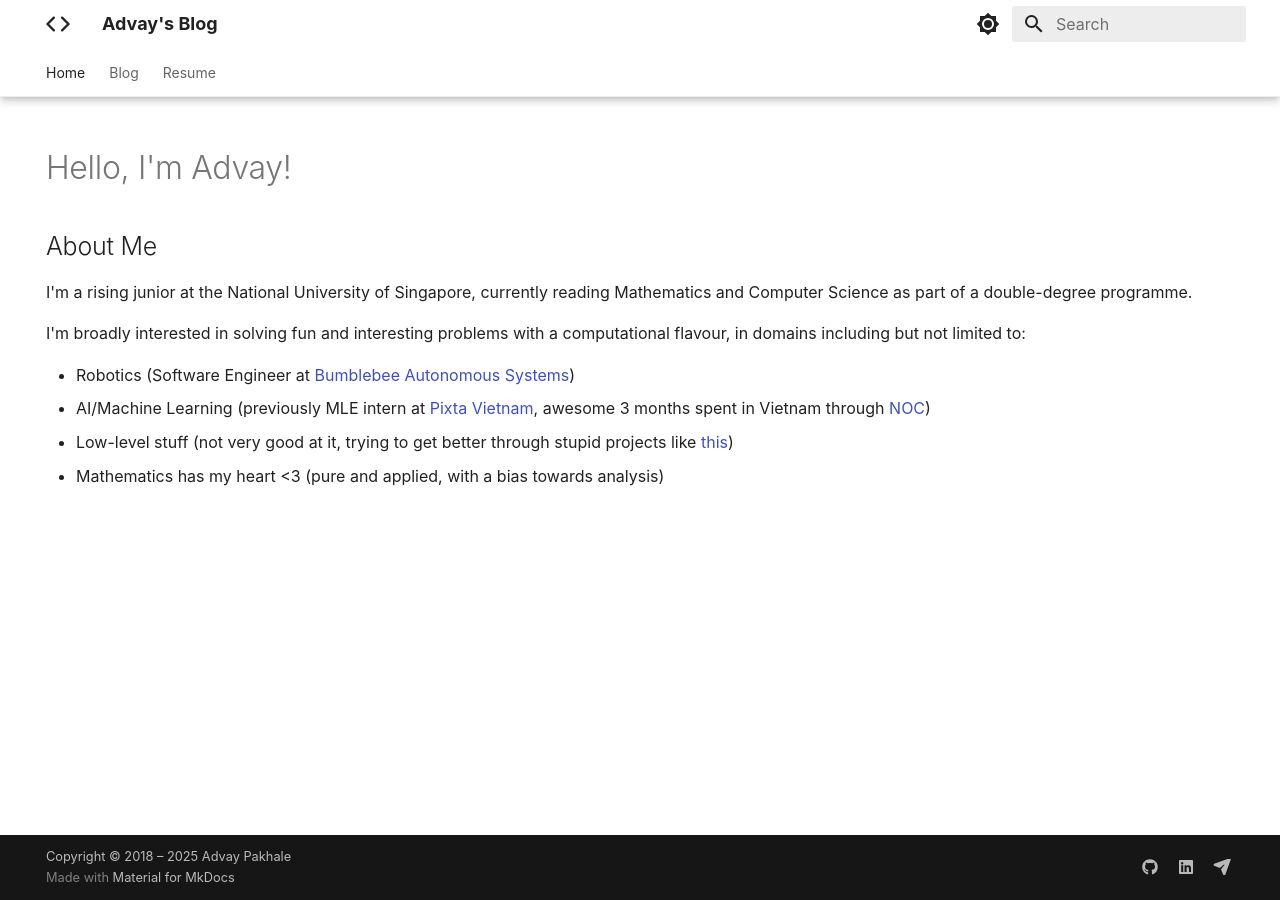
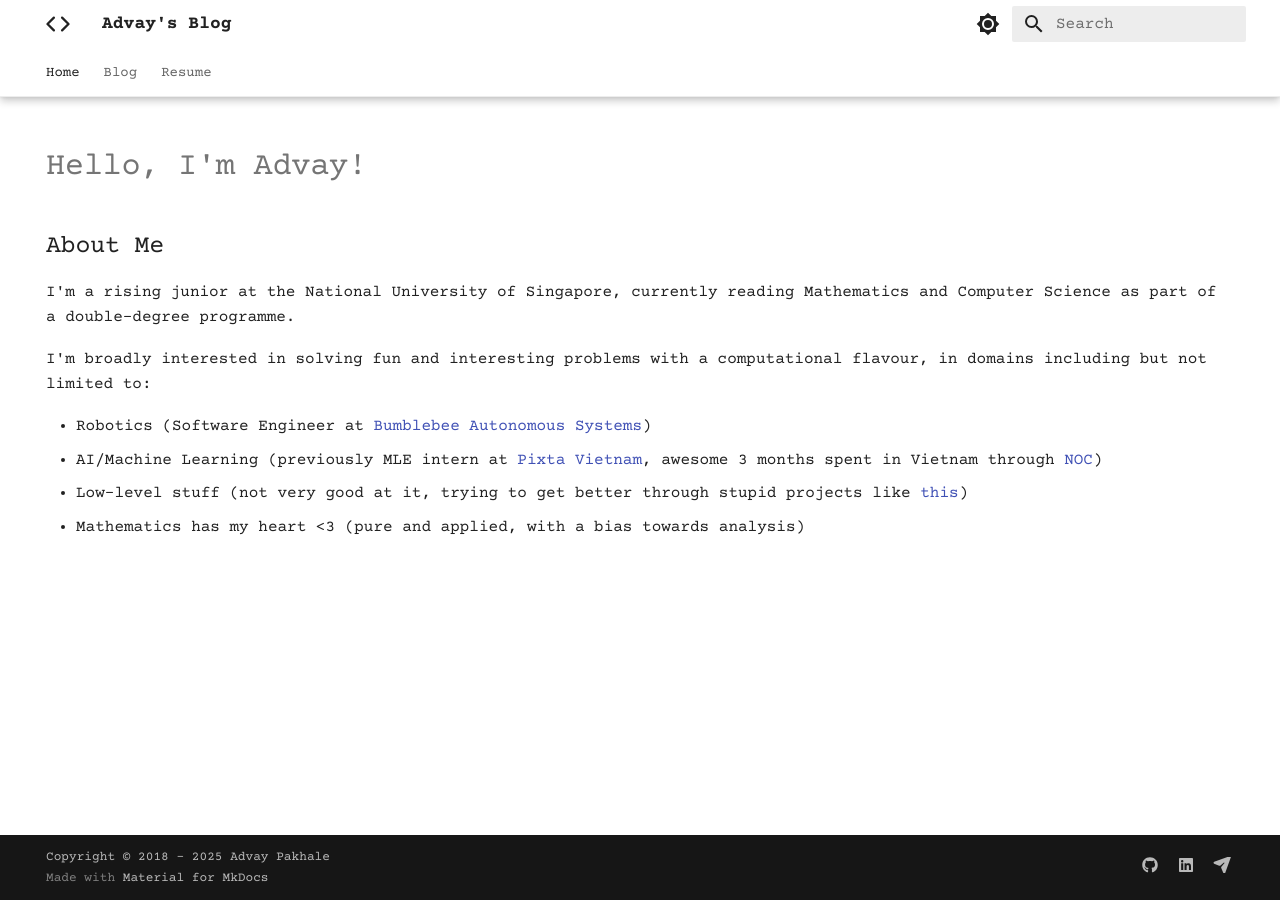
Before and after one commit to advaypakhale/advaypakhale.github.io, an MkDocs documentation site: the page built from docs/index.md, in a window 1280 px wide. Built offline with MkDocs 1.6.1 and Material for MkDocs 9.7.7, drawn with Linux system fonts in a browser that asks for light colours; some web fonts are replaced.

Commit message:
Switch site font to Courier Prime typewriter style
Computer Modern Serif config is preserved as commented-out lines
in case we want to revert.

```diff
--- a/docs/stylesheets/extra.css
+++ b/docs/stylesheets/extra.css
@@ -1,3 +1,4 @@
 :root {
-  --md-text-font: "Computer Modern Serif";
+  /* --md-text-font: "Computer Modern Serif"; */
+  --md-text-font: "Courier Prime";
 }
--- a/overrides/main.html
+++ b/overrides/main.html
@@ -8,5 +8,9 @@
   <!-- Add scripts that need to run before here -->
   {{ super() }}
   <!-- Add scripts that need to run afterwards here -->
-  <link rel="stylesheet" type="text/css" href="https://cdn.jsdelivr.net/gh/bitmaks/cm-web-fonts@latest/fonts.css">
+  <!-- Computer Modern fonts (kept for reference) -->
+  <!-- <link rel="stylesheet" type="text/css" href="https://cdn.jsdelivr.net/gh/bitmaks/cm-web-fonts@latest/fonts.css"> -->
+  <link rel="preconnect" href="https://fonts.googleapis.com">
+  <link rel="preconnect" href="https://fonts.gstatic.com" crossorigin>
+  <link rel="stylesheet" href="https://fonts.googleapis.com/css2?family=Courier+Prime:ital,wght@0,400;0,700;1,400;1,700&display=swap">
 {% endblock %}
```
